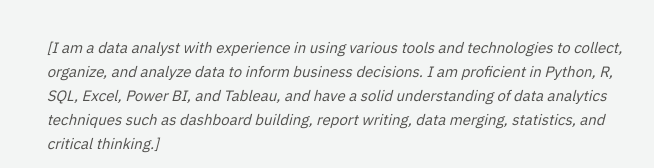
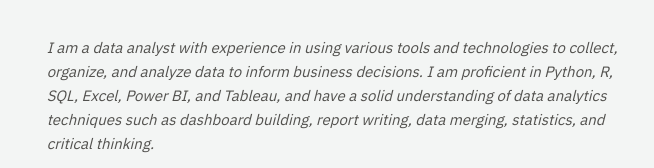
Before and after one commit to Dukeolu/dukeolu.github.io, a plain HTML site: page about.html in a window 1280 px wide. Shown: the part 214-382 px from the top of the page, 529-1183 px from the left. Drawn offline with nearby package versions, Linux system fonts and the light colour scheme.

Commit message:
Update about.html

```diff
--- a/about.html
+++ b/about.html
@@ -47,7 +47,7 @@
   </div>
   <div>
     <p style="color:var(--ink-soft); font-size:15px;">
-      <em>[I am a data analyst with experience in using various tools and technologies to collect, organize, and analyze data to inform business decisions. I am proficient in Python, R, SQL, Excel, Power BI, and Tableau, and have a solid understanding of data analytics techniques such as dashboard building, report writing, data merging, statistics, and critical thinking.]</em>
+      <em>I am a data analyst with experience in using various tools and technologies to collect, organize, and analyze data to inform business decisions. I am proficient in Python, R, SQL, Excel, Power BI, and Tableau, and have a solid understanding of data analytics techniques such as dashboard building, report writing, data merging, statistics, and critical thinking.</em>
     </p>
     <p style="color:var(--ink-soft); font-size:15px;">
       Every case study on this site follows the same discipline: start from a real business
```
